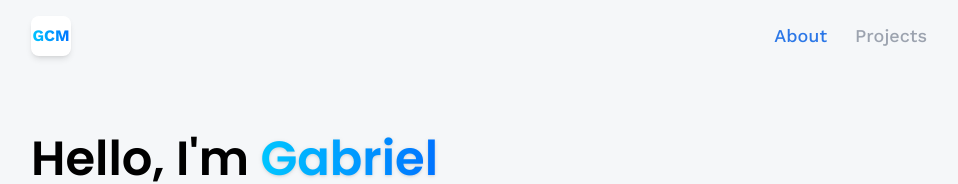
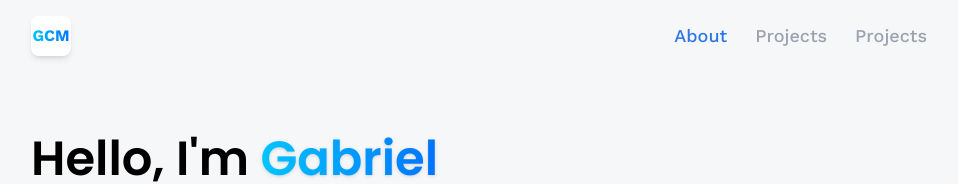
Before and after one commit to gabrielmoris/3d-react, a React (Vite) app: page /about in a window 1280 px wide. Shown: the top 184 px of the page, without its empty margins (161-1119 px from the left). Built offline with nearby package versions, Linux system fonts and the light colour scheme.

Commit message:
solve more issues with layout and navbar

```diff
--- a/src/components/Navbar.jsx
+++ b/src/components/Navbar.jsx
@@ -13,6 +13,11 @@ const Navbar = () => {
         <NavLink to="/projects" className={({ isActive }) => (isActive ? "text-blue-500" : "text-gray-400")}>
           <p className="">Projects</p>
         </NavLink>
+        <div className="hidden md:block">
+          <NavLink to="/contact" className={({ isActive }) => (isActive ? "text-blue-500" : "text-gray-400")}>
+            <p className="">Projects</p>
+          </NavLink>
+        </div>
       </nav>
     </header>
   );
--- a/src/components/ScrollInfo.jsx
+++ b/src/components/ScrollInfo.jsx
@@ -6,7 +6,7 @@ import { Footer } from "./Footer.jsx";
 export const ScrollInfo = () => {
   return (
     <section className="flex flex-col gap-28 items-center p-1 xl:p-20 bg-gradient-to-b to-purple-900 from-slate-900">
-      <h1 className="head-text text-slate-500">
+      <h1 className="head-text text-slate-500 mt-10 md:mt-0">
         {"<"}
         <span className="blue-gradient_text font-semibold drop-shadow"> Gabrielcmoris </span>
         {"/>"}
@@ -21,7 +21,7 @@ export const ScrollInfo = () => {
         <HomeInfo currentStage={4} />
       </div>
       <div className="mb-20"></div>
-      <Footer className={"relative w-full translate-y-20"} />
+      <Footer className={"relative w-screen md:w-full translate-y-20"} />
     </section>
   );
 };
--- a/src/index.css
+++ b/src/index.css
@@ -203,3 +203,28 @@ body:has(.card[data-color="green"]:hover) {
   animation-range: entry 25% cover 65%;
   animation-fill-mode: both;
 }
+
+/* For Chrome, Safari, and Opera */
+::-webkit-scrollbar {
+  width: 10px;
+}
+
+::-webkit-scrollbar-track {
+  background: #000000;
+  border-radius: 10px;
+}
+
+::-webkit-scrollbar-thumb {
+  background: #888;
+  border-radius: 10px;
+}
+
+::-webkit-scrollbar-thumb:hover {
+  background: #555;
+}
+
+/* For Internet Explorer and Edge */
+body {
+  scrollbar-width: thin;
+  scrollbar-color: #888 #f1f1f1;
+}
--- a/src/pages/Home.jsx
+++ b/src/pages/Home.jsx
@@ -67,7 +67,7 @@ const Home = () => {
           <World scale={[7, 7, 7]} position={islandPosition} rotation={[0.1, 4.7, 0]} isRotating={isRotating} setIsRotating={setIsRotating} />
         </Suspense>
       </Canvas>
-      <div className="absolute bottom-2 left-2 z-20 cursor-pointer">
+      <div className="absolute bottom-5 xl:bottom-2 left-2 z-20 cursor-pointer">
         <img
           src={isPlayingMusic ? soundon : soundoff}
           alt="sound-icn"
```
